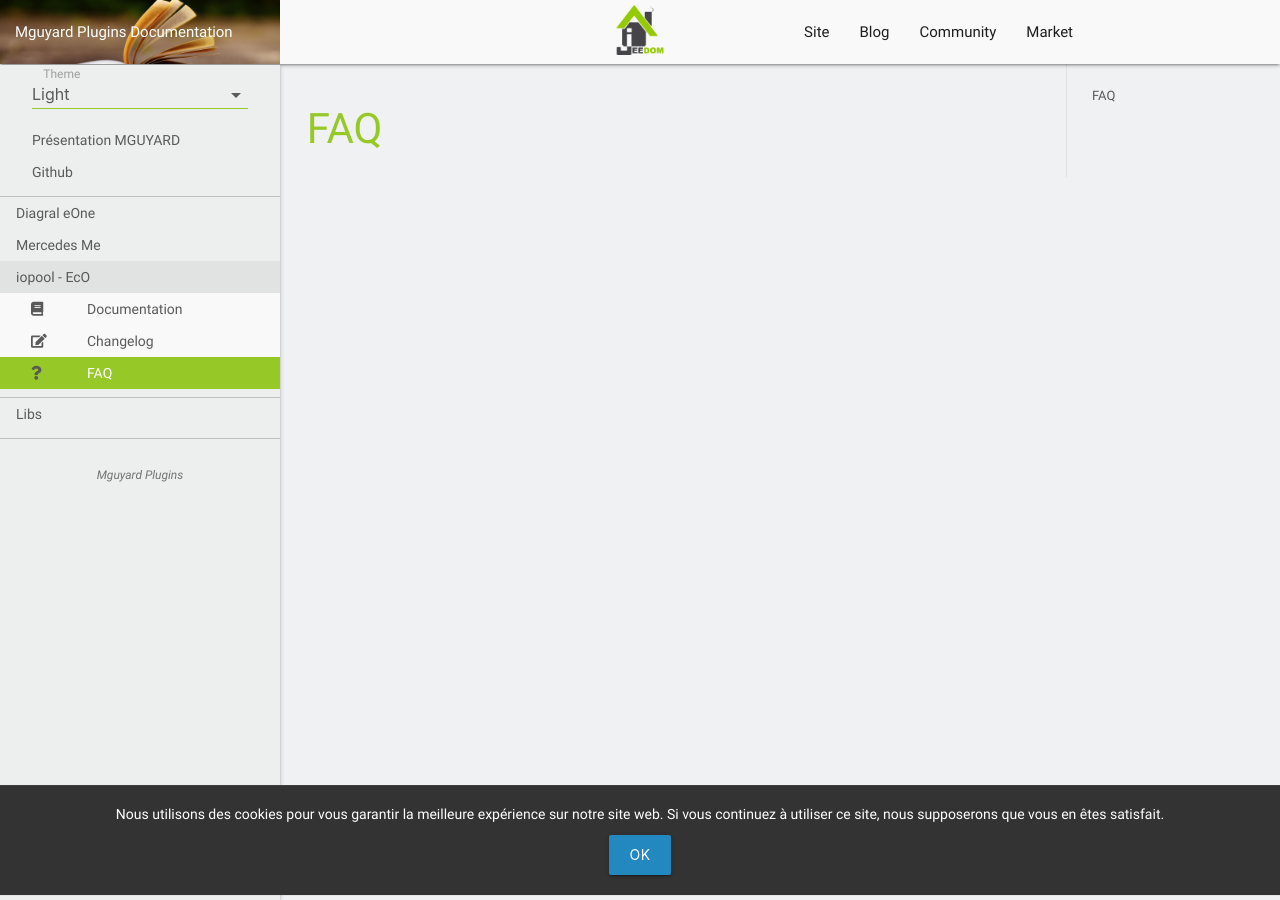
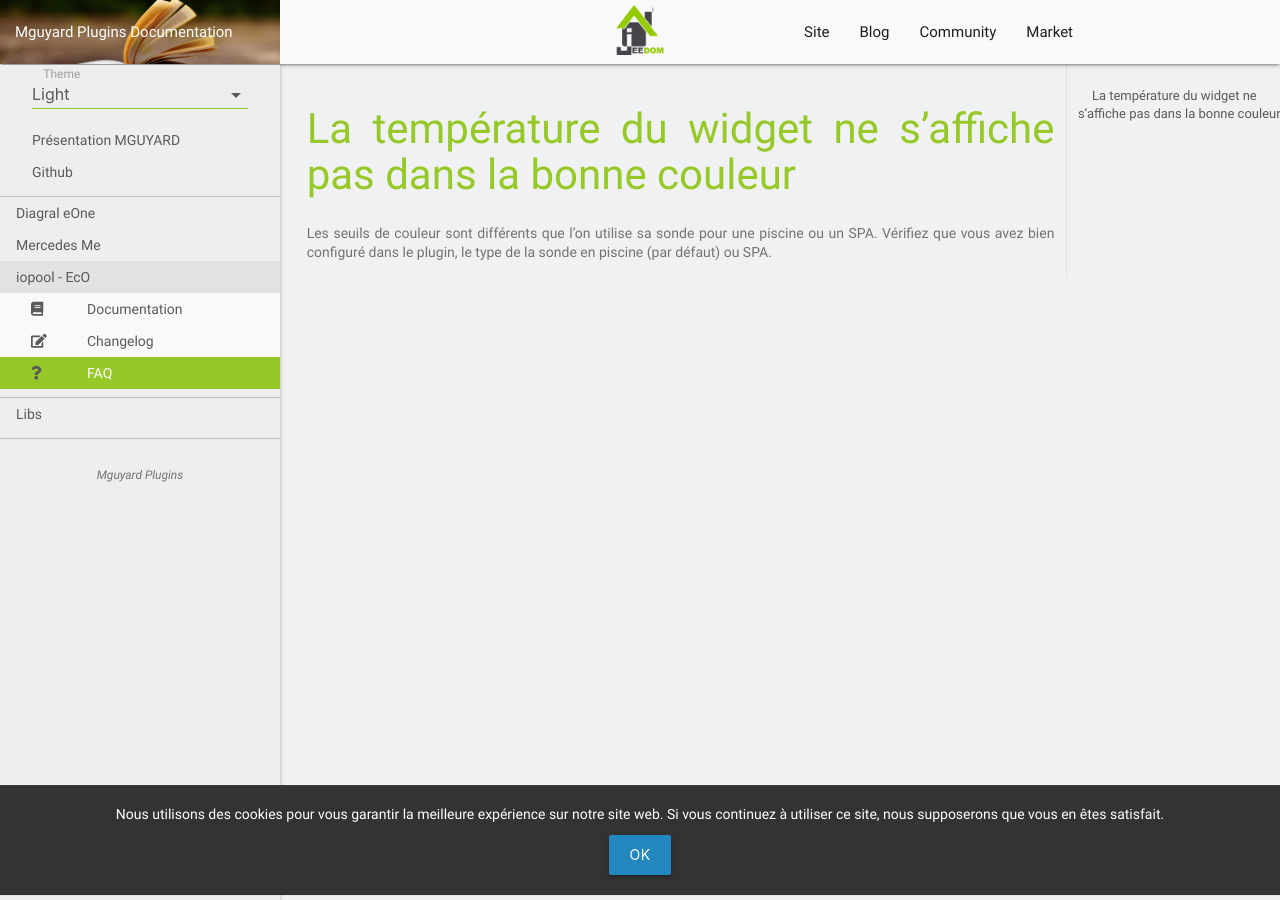
Before and after one commit to mguyard/Jeedom-Documentations, a Jekyll site: the page built from fr_FR/iopool_EcO/faq.md, in a window 1280 px wide and 900 px high. Built offline with Jekyll 4.4.1, drawn with Linux system fonts in a browser that asks for light colours; our own code applies the rules of GitHub Pages for plain Markdown files.

Commit message:
FAQ - iopool_EcO

```diff
--- a/fr_FR/iopool_EcO/faq.md
+++ b/fr_FR/iopool_EcO/faq.md
@@ -1 +1,4 @@
-# FAQ
+# La température du widget ne s'affiche pas dans la bonne couleur
+
+Les seuils de couleur sont différents que l'on utilise sa sonde pour une piscine ou un SPA.
+Vérifiez que vous avez bien configuré  dans le plugin, le type de la sonde en piscine (par défaut) ou SPA.
```
